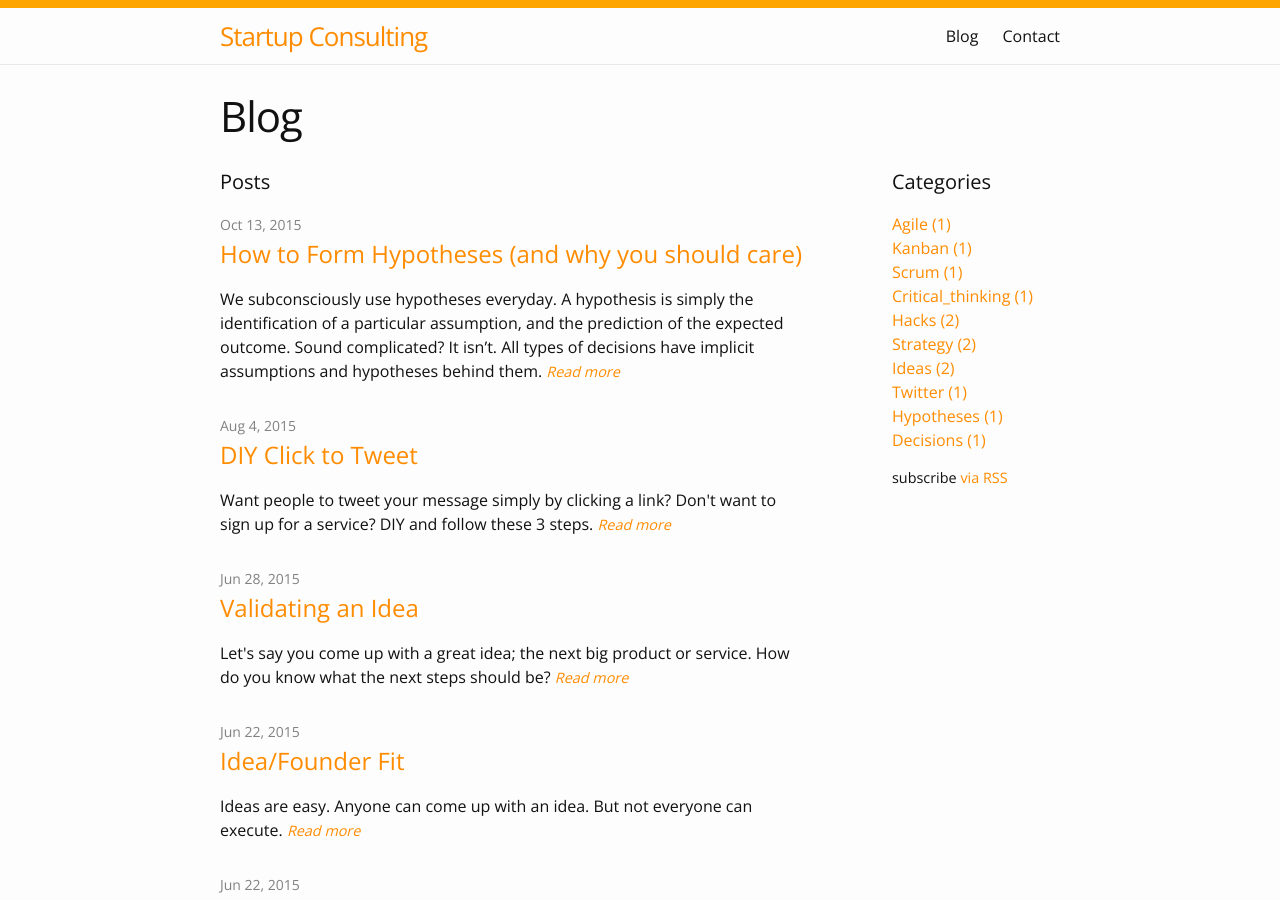
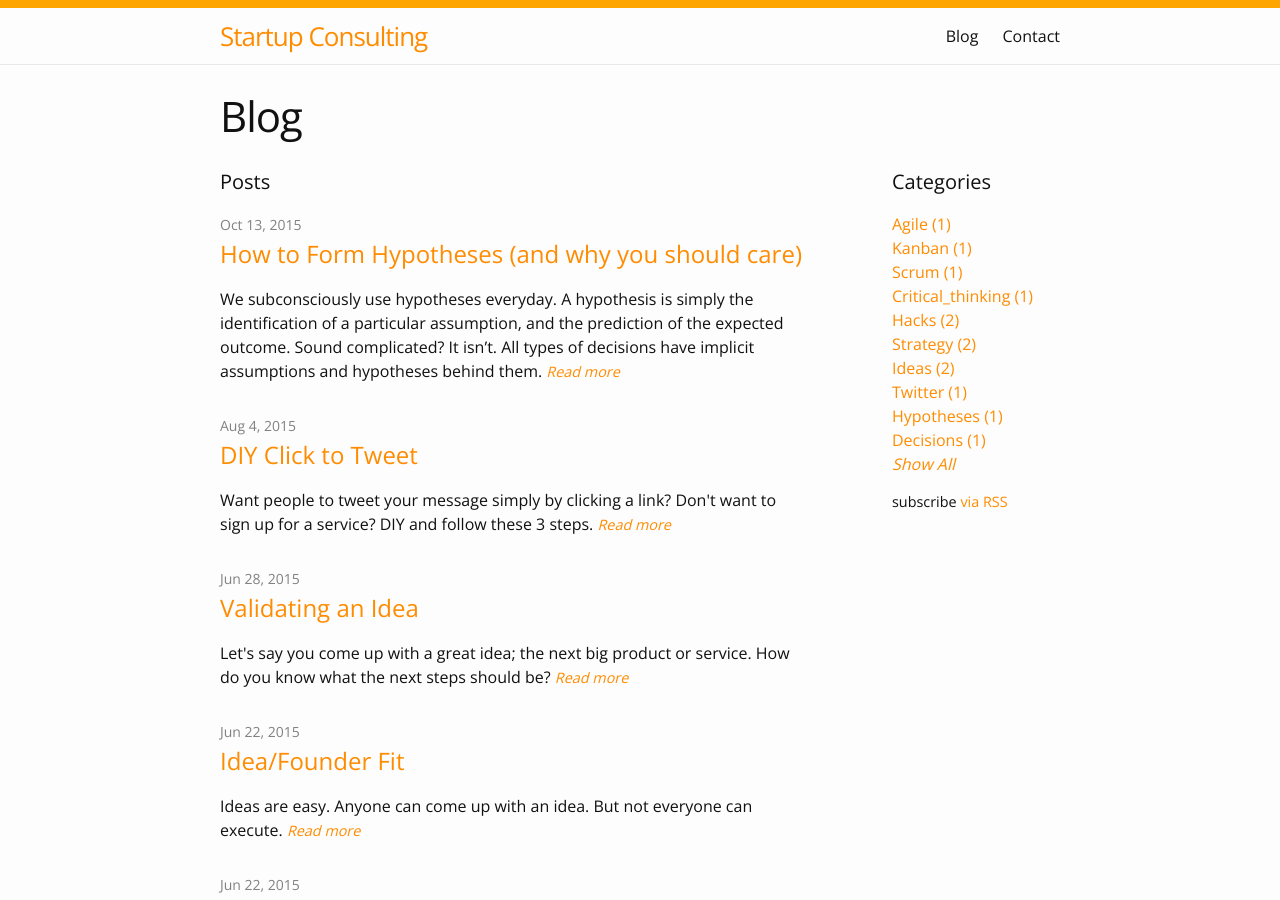
Before and after one commit to shane-kercheval/shane-kercheval.github.io, a Jekyll site: the page built from blog.md, in a window 1280 px wide and 900 px high. Built offline with Jekyll 4.4.1, drawn with Linux system fonts in a browser that asks for light colours; nearby versions of some CDN libraries.

Commit message:
used jQuery to get categories to work, doesn't support pagination

```diff
--- a/_config.yml
+++ b/_config.yml
@@ -6,7 +6,8 @@
     Have an idea?<br>
     I help first-time entrepreneurs strategize and launch.
 baseurl: "" # the subpath of your site, e.g. /blog
-url: "http://shanekercheval.me" # the base hostname & protocol for your site
+url: "127.0.0.1"
+#url: "http://shanekercheval.me" # the base hostname & protocol for your site
 twitter_username: shanekercheval
 
 # Build settings
--- a/blog.md
+++ b/blog.md
@@ -8,26 +8,9 @@
 
     <section id="blogs">
         <h1 class="page-heading">Posts</h1>
-        {% for tag in site.categories %}
-            <h2 id="{{ tag[0] }}" style="display: none">{{ tag[0] | capitalize }}</h2>
-            <ul class="post-by-category {{ tag[0] }}" style="display: none">
-                {% assign pages_list = tag[1] %}
-                {% for post in pages_list %}
-                    {% if post.title != null %}
-                        {% if group == null or group == post.group %}
-                            <li><a href="{{ site.url }}/blog">{{ post.title }}</a></li>
-                        <!--<li><a href="{{ site.url }}{{ post.url }}">{{ post.title }}<span class="entry-date"><time datetime="{{ post.date | date_to_xmlschema }}" itemprop="datePublished">{{ post.date | date: "%B %d, %Y" }}</time></span></a>
-                            </li>-->
-                        {% endif %}
-                    {% endif %}
-                {% endfor %}
-                {% assign pages_list = nil %}
-                {% assign group = nil %}
-            </ul>
-        {% endfor %}
         <ul class="post-list">
             {% for post in site.posts %}
-                <li>
+                <li categories="{{ post.categories | join: ' ' }}">
                     <span class="post-meta">{{ post.date | date: "%b %-d, %Y" }}</span>
                     <h2>
                         <a class="post-link" href="{{ post.url | prepend: site.baseurl }}">{{ post.title }}</a>
@@ -46,17 +29,38 @@
             {% assign tags_list = site.categories %}
             {% if tags_list.first[0] == null %}
                 {% for tag in tags_list %}
-                    <li><a href="#{{ tag }}">{{ tag | capitalize }} <span>({{ site.tags[tag].size }})</span></a></li>
+                    <li><a href="">{{ tag | capitalize }} <span>({{ site.tags[tag].size }})</span></a></li>
                 {% endfor %}
             {% else %}
                 {% for tag in tags_list %}
-                    <li><a href="#{{ tag[0] }}">{{ tag[0] | capitalize }} <span>({{ tag[1].size }})</span></a></li>
+                    <li><a href="">{{ tag[0] | capitalize }} <span>({{ tag[1].size }})</span></a></li>
                 {% endfor %}
             {% endif %}
             {% assign tags_list = nil %}
+
+            <li id="show-all"><a href="" style="font-style:italic">Show All</a></li>
         </ul>
 
 
         <p class="rss-subscribe">subscribe <a href="{{ "/feed.xml" | prepend: site.baseurl }}">via RSS</a></p>
     </section>
+            <!-- didn't need this code, but would like to keep it: http://stackoverflow.com/questions/20945944/jekyll-liquid-output-category-list-with-post-count
+        {% for tag in site.categories %}
+            <h2 id="{{ tag[0] }}" style="display: none">{{ tag[0] | capitalize }}</h2>
+            <ul class="post-by-category {{ tag[0] }}" style="display: none">
+                {% assign pages_list = tag[1] %}
+                {% for post in pages_list %}
+                    {% if post.title != null %}
+                        {% if group == null or group == post.group %}
+                            <li><a href="{{ site.url }}/blog">{{ post.title }}</a></li>
+                        <!--<li><a href="{{ site.url }}{{ post.url }}">{{ post.title }}<span class="entry-date"><time datetime="{{ post.date | date_to_xmlschema }}" itemprop="datePublished">{{ post.date | date: "%B %d, %Y" }}</time></span></a>
+                            </li>
+                        {% endif %}
+                    {% endif %}
+                {% endfor %}
+                {% assign pages_list = nil %}
+                {% assign group = nil %}
+            </ul>
+        {% endfor %}
+        -->
 </div>
--- a/js/app.js
+++ b/js/app.js
@@ -2,14 +2,19 @@
 $(".category-list a").click(function(event){
   event.preventDefault();
 
-  $(".post-by-category").hide();
+  //get the name of the category that was clicked
+  var category_name = $(this).text();
+  if(category_name === "Show All"){
+    $( "li[categories]" ).show();
+  }
+  else {
+    //"<category> <(#)>we need to break off the actual <category>
+    var category = category_name.split(" ")[0].toLowerCase();
 
-  //we ne
-  var category_name = $(this).text();
-  var category = category_name.split(" ")[0].toLowerCase();
+    //hide all the list item elements with a category attribute
+    $( "li[categories]" ).hide();
+    //show all the list item attirbutes that match the category - https://api.jquery.com/attribute-contains-word-selector/
+    $( "li[categories~="+category+"]" ).show();
 
-  $(".post-list").hide();
-  $(".category-list").show();
-  $("."+category).show();
-
+  }
 })
```
